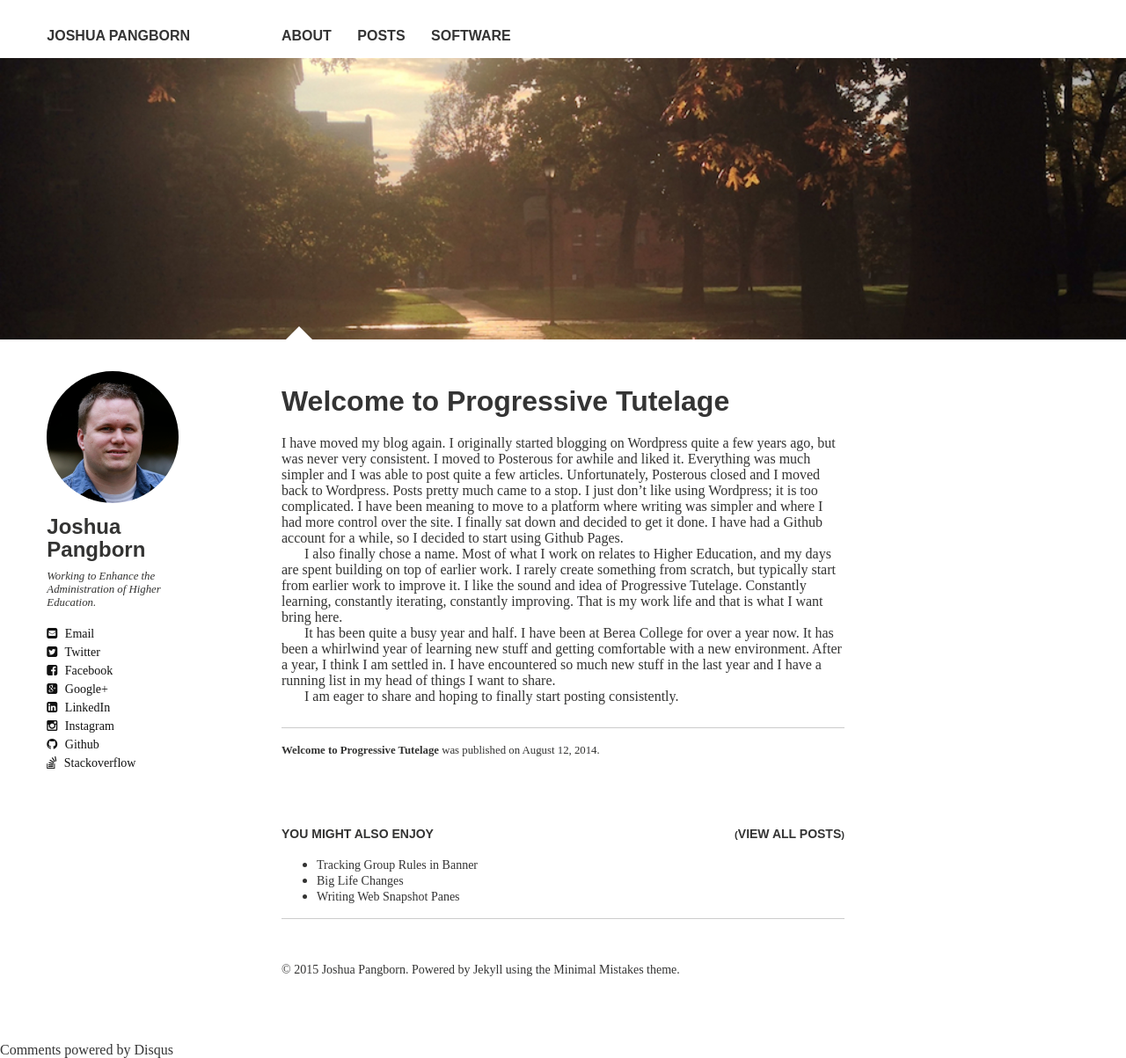
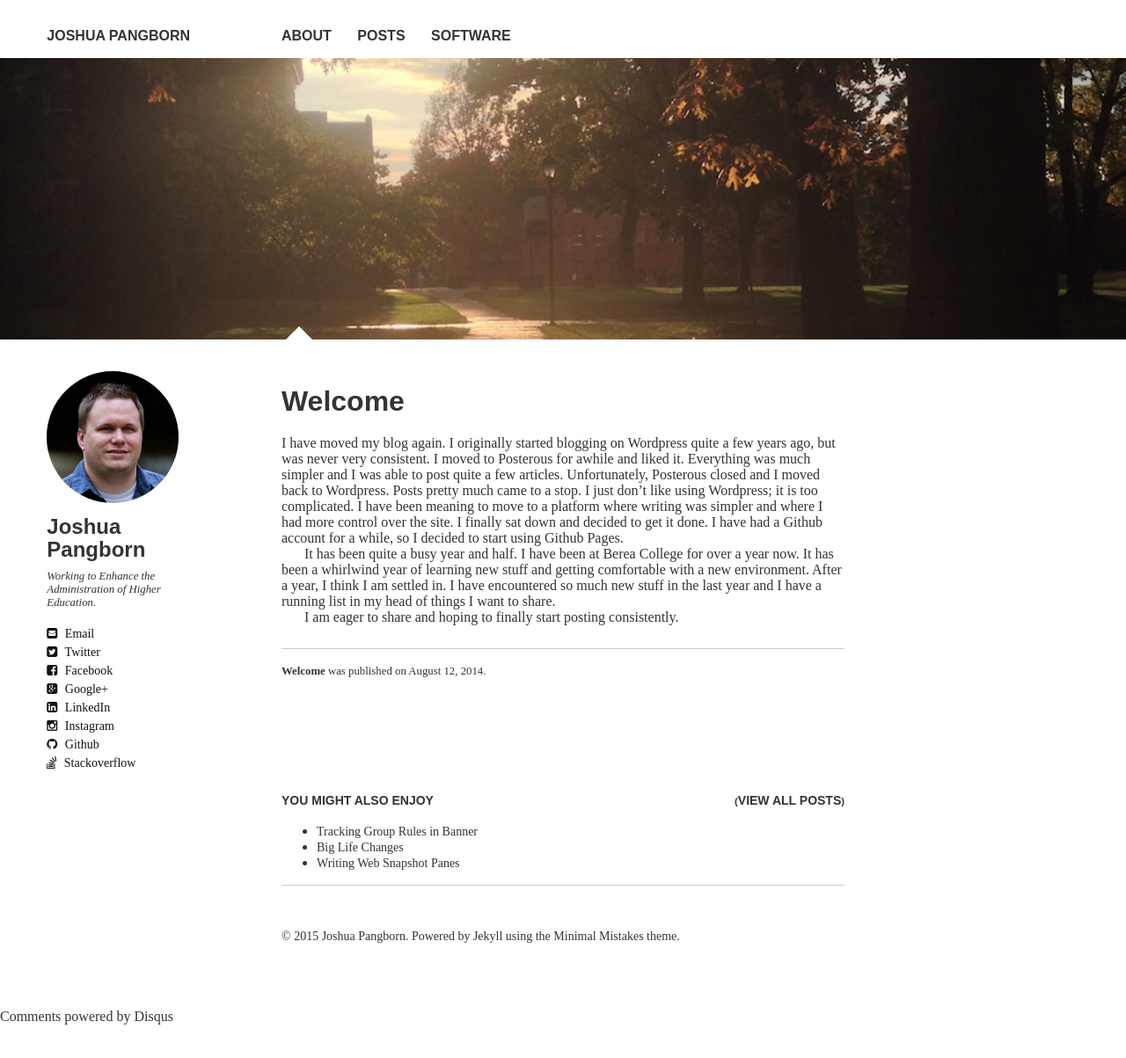
Before and after one commit to jpangborn/jpangborn.github.io, a Jekyll site: the page built from _posts/2014-08-12-welcome-to-progressive-tutelage.md, in a window 1280 px wide. Shown: the whole page at 88% size. Built offline with Jekyll 4.4.1, drawn with Linux system fonts in a browser that asks for light colours; nearby versions of some CDN libraries; some web fonts are replaced; comment, search, counter and statistics services are not loaded; after the commit the page ends 1165 px from its top, so only the background shows below that.

Commit message:
Remove paragraph about old name

```diff
--- a/_posts/2014-08-12-welcome-to-progressive-tutelage.md
+++ b/_posts/2014-08-12-welcome-to-progressive-tutelage.md
@@ -1,6 +1,6 @@
 ---
 layout: post
-title: "Welcome to Progressive Tutelage"
+title: "Welcome"
 date: 2014-08-12T02:17:51-04:00
 categories: General
 excerpt: Learn more about my new blog.
@@ -12,8 +12,6 @@ image:
 
 I have moved my blog again. I originally started blogging on Wordpress quite a few years ago, but was never very consistent. I moved to Posterous for awhile and liked it. Everything was much simpler and I was able to post quite a few articles. Unfortunately, Posterous closed and I moved back to Wordpress. Posts pretty much came to a stop. I just don't like using Wordpress; it is too complicated. I have been meaning to move to a platform where writing was simpler and where I had more control over the site. I finally sat down and decided to get it done. I have had a Github account for a while, so I decided to start using Github Pages.
 
-I also finally chose a name. Most of what I work on relates to Higher Education, and my days are spent building on top of earlier work. I rarely create something from scratch, but typically start from earlier work to improve it. I like the sound and idea of Progressive Tutelage. Constantly learning, constantly iterating, constantly improving. That is my work life and that is what I want bring here.
-
 It has been quite a busy year and half. I have been at Berea College for over a year now. It has been a whirlwind year of learning new stuff and getting comfortable with a new environment. After a year, I think I am settled in. I have encountered so much new stuff in the last year and I have a running list in my head of things I want to share.
 
 I am eager to share and hoping to finally start posting consistently.
```
